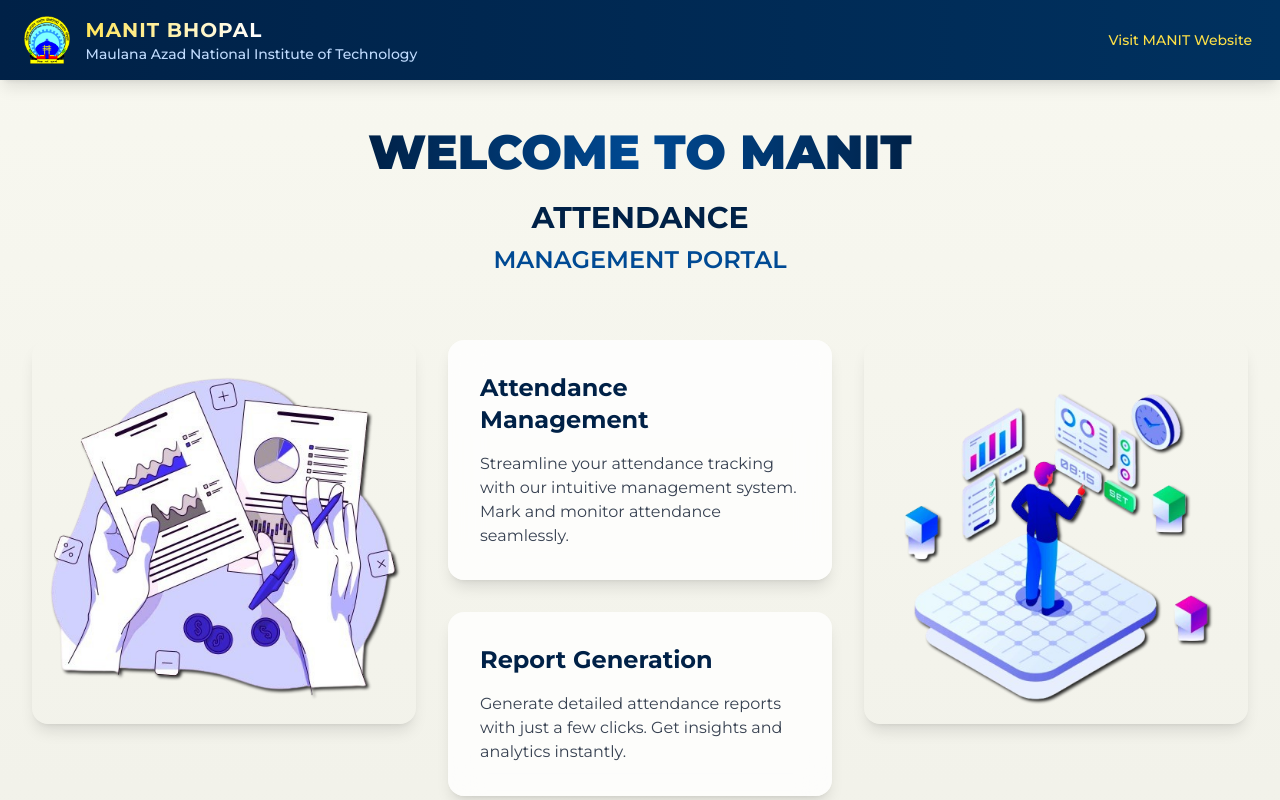
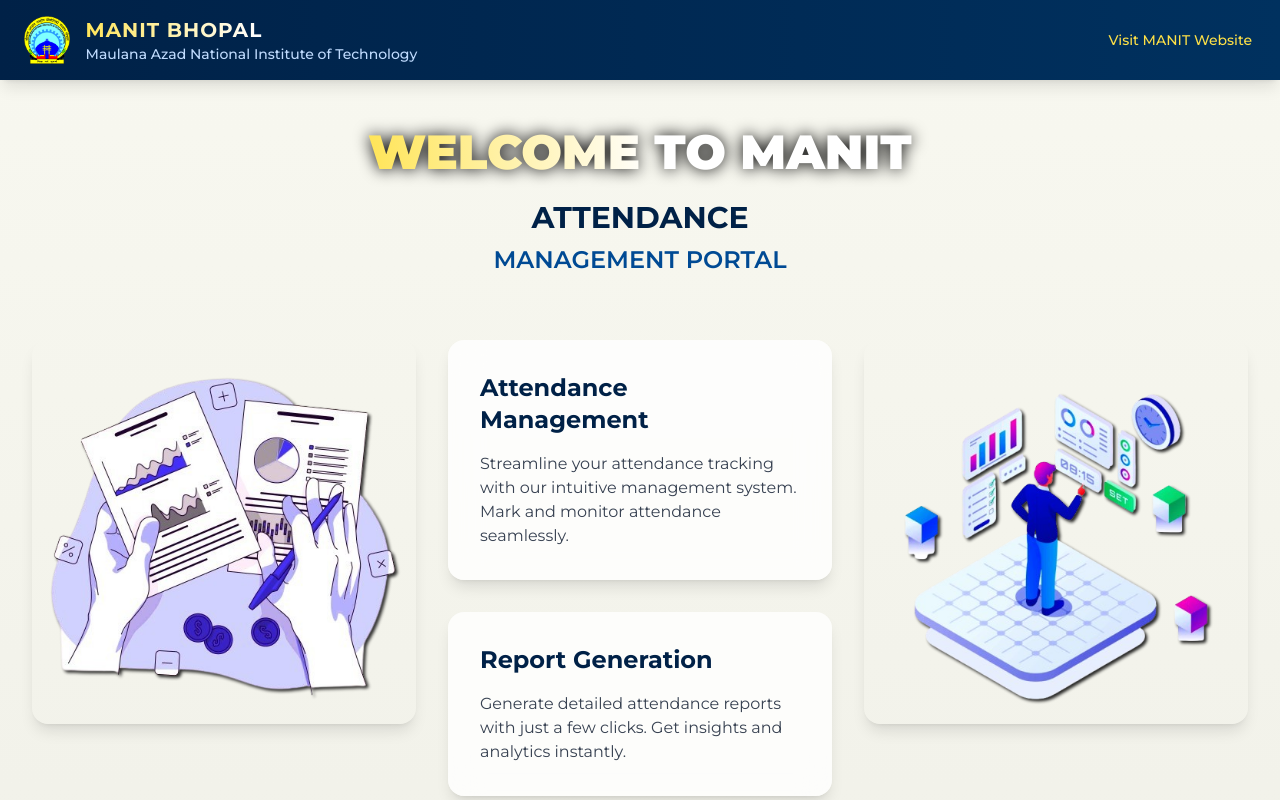
Before and after one commit to Yogananda1504/Frontend-ReportGeneration, a React (Vite) app: page / in a window 1280 px wide. Shown: the top 800 px of the page. Built offline with nearby package versions, Linux system fonts and the light colour scheme; no server answers.

Commit message:
# Modified : Header

```diff
--- a/src/pages/Landing.tsx
+++ b/src/pages/Landing.tsx
@@ -252,7 +252,8 @@
                 )}
 
                 <div className="text-center mb-16 max-w-4xl mx-auto">
-                    <h1 className="text-4xl md:text-5xl font-black mb-6 bg-gradient-to-r from-[#002147] via-[#004a94] to-[#002147] bg-clip-text text-transparent animate-shine">
+                    {/* Changed header styling */}
+                    <h1 className="text-4xl md:text-5xl font-black mb-6 shine-effect drop-shadow-[0_0_8px_black] ">
                         WELCOME TO MANIT
                     </h1>
                     <div className="space-y-2">
```
